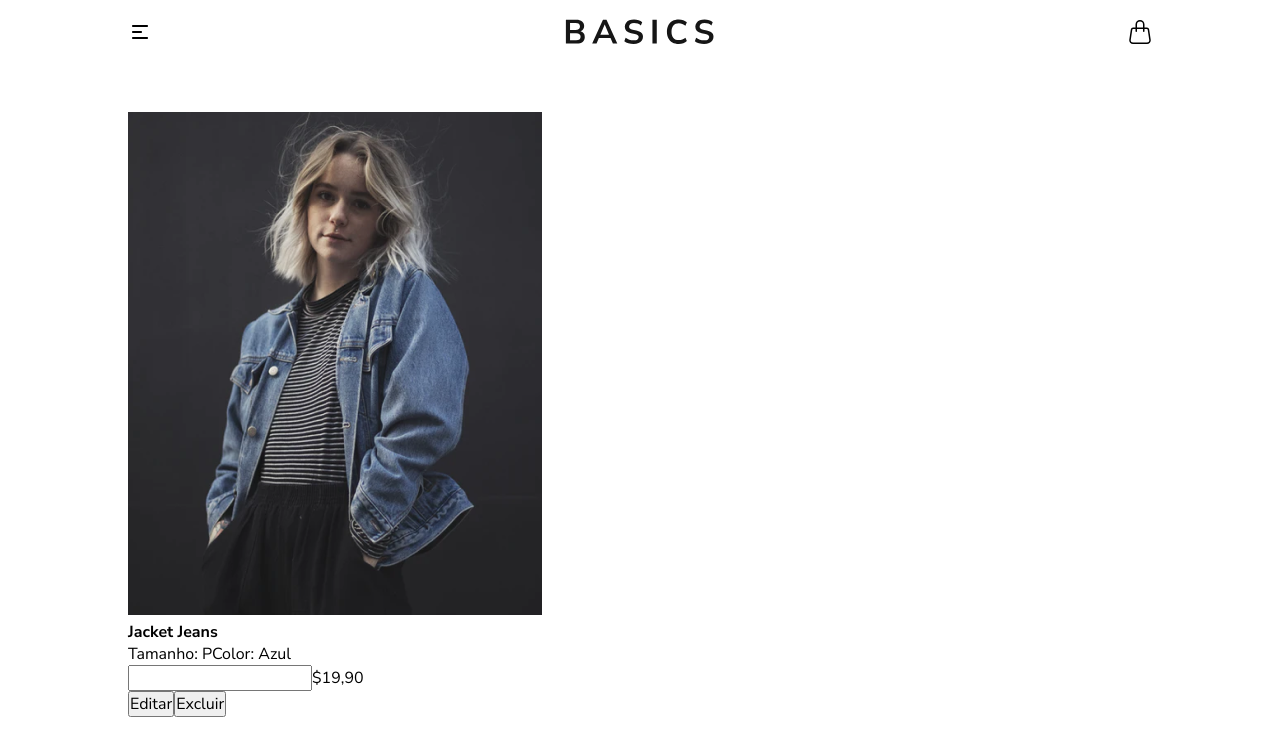
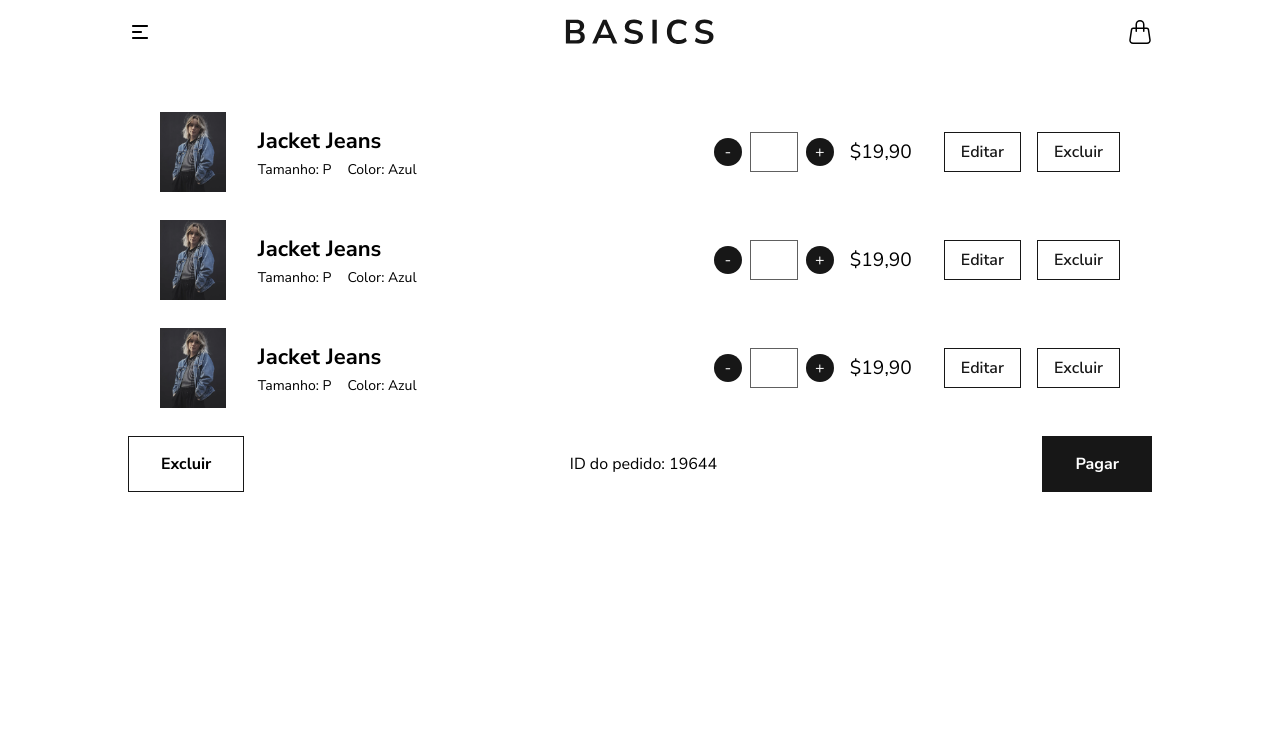
Before and after one commit to LuizSouz404/Basic-ecommerce, a Next.js app: page /myCart in a window 1280 px wide. Shown: the top 756 px of the page. Built offline with nearby package versions, Linux system fonts and the light colour scheme.

Commit message:
feat: finish mycart static page

```diff
--- a/src/components/MyCartPage/index.tsx
+++ b/src/components/MyCartPage/index.tsx
@@ -4,33 +4,110 @@ export function MyCartPage() {
   return (
     <main className={styles.container}>
       <div className={styles.content}>
-        <div>
+        <div className={styles.cartItemContainer}>
           <img src="/images/products/jacketJeans.png" alt="jacket" />
 
-          <div>
-            <div>
-              <strong>Jacket Jeans</strong>
-              <div>
-                <span>Tamanho: P</span>
-                <span>Color: Azul</span>
+          <div className={styles.cartItemInformation}>
+            <div className={styles.cartItemDescription}>
+              <strong className={styles.cartItemTitle}>Jacket Jeans</strong>
+              <div className={styles.cartItemProperties}>
+                <span className={styles.cartItemSizeProp}>Tamanho: P</span>
+                <span className={styles.cartItemColorProp}>Color: Azul</span>
               </div>
             </div>
-            <div>
-              <div>
-                <input type="number" name="" id="" />
-                <span>$19,90</span>
+
+            <div className={styles.cartItemAction}>
+              <div className={styles.cartItemQuantity}>
+                <div className={styles.cartItemQuantityInputContainer}>
+                  <button className={styles.cartItemQuantityInputMinus}>-</button>
+                  <input className={styles.cartItemQuantityInput} maxLength={3} type="number" name="" id="" />
+                  <button className={styles.cartItemQuantityInputPlus}>+</button>
+                </div>
+                <span className={styles.cartItemQuantityPrice}>$19,90</span>
               </div>
-              <div>
-                <button>
+              <div className={styles.cartItemButtons}>
+                <button className={styles.cartItemBtn}>
                   Editar
                 </button>
-                <button>
+                <button className={styles.cartItemBtn}>
                   Excluir
                 </button>
               </div>
             </div>
           </div>
         </div>
+
+        <div className={styles.cartItemContainer}>
+          <img src="/images/products/jacketJeans.png" alt="jacket" />
+
+          <div className={styles.cartItemInformation}>
+            <div className={styles.cartItemDescription}>
+              <strong className={styles.cartItemTitle}>Jacket Jeans</strong>
+              <div className={styles.cartItemProperties}>
+                <span className={styles.cartItemSizeProp}>Tamanho: P</span>
+                <span className={styles.cartItemColorProp}>Color: Azul</span>
+              </div>
+            </div>
+
+            <div className={styles.cartItemAction}>
+              <div className={styles.cartItemQuantity}>
+                <div className={styles.cartItemQuantityInputContainer}>
+                  <button className={styles.cartItemQuantityInputMinus}>-</button>
+                  <input className={styles.cartItemQuantityInput} maxLength={3} type="number" name="" id="" />
+                  <button className={styles.cartItemQuantityInputPlus}>+</button>
+                </div>
+                <span className={styles.cartItemQuantityPrice}>$19,90</span>
+              </div>
+              <div className={styles.cartItemButtons}>
+                <button className={styles.cartItemBtn}>
+                  Editar
+                </button>
+                <button className={styles.cartItemBtn}>
+                  Excluir
+                </button>
+              </div>
+            </div>
+          </div>
+        </div>
+
+        <div className={styles.cartItemContainer}>
+          <img src="/images/products/jacketJeans.png" alt="jacket" />
+
+          <div className={styles.cartItemInformation}>
+            <div className={styles.cartItemDescription}>
+              <strong className={styles.cartItemTitle}>Jacket Jeans</strong>
+              <div className={styles.cartItemProperties}>
+                <span className={styles.cartItemSizeProp}>Tamanho: P</span>
+                <span className={styles.cartItemColorProp}>Color: Azul</span>
+              </div>
+            </div>
+
+            <div className={styles.cartItemAction}>
+              <div className={styles.cartItemQuantity}>
+                <div className={styles.cartItemQuantityInputContainer}>
+                  <button className={styles.cartItemQuantityInputMinus}>-</button>
+                  <input className={styles.cartItemQuantityInput} maxLength={3} type="number" name="" id="" />
+                  <button className={styles.cartItemQuantityInputPlus}>+</button>
+                </div>
+                <span className={styles.cartItemQuantityPrice}>$19,90</span>
+              </div>
+              <div className={styles.cartItemButtons}>
+                <button className={styles.cartItemBtn}>
+                  Editar
+                </button>
+                <button className={styles.cartItemBtn}>
+                  Excluir
+                </button>
+              </div>
+            </div>
+          </div>
+        </div>
+
+        <div className={styles.cartItemActionCart}>
+          <button className={styles.cartItemActionCartPayment}>Excluir</button>
+          <span>ID do pedido: 19644</span>
+          <button className={styles.cartItemActionCartCancel}>Pagar</button>
+        </div>
       </div>
     </main>
   )
--- a/src/components/MyCartPage/styles.module.scss
+++ b/src/components/MyCartPage/styles.module.scss
@@ -8,9 +8,146 @@ main.container {
 
 div.content {
   display: grid;
-  grid-template-columns: repeat(4,1fr);
+  grid-template-columns: 1fr;
   gap: 1.75rem 1rem;
   width: 100%;
   max-width: 1024px;
   margin: 0 auto;
 }
+
+div.cartItemContainer {
+  display: flex;
+  height: 5rem;
+  width: 100%;
+  gap: 2rem;
+  padding: 0 2rem;
+}
+
+div.cartItemInformation {
+  display: flex;
+  justify-content: space-between;
+  align-items: center;
+
+  flex: 1;
+}
+
+div.cartItemDescription {
+  display: flex;
+  flex-direction: column;
+  gap: .25rem;
+}
+
+strong.cartItemTitle {
+  font-size: 22px;
+}
+
+span.cartItemSizeProp {
+  font-size: 14px;
+}
+
+span.cartItemColorProp {
+  font-size: 14px;
+}
+
+div.cartItemProperties {
+  display: flex;
+  gap: 1rem;
+}
+
+div.cartItemAction {
+  display: flex;
+  gap: 2rem;
+}
+
+div.cartItemQuantity,
+div.cartItemButtons {
+  display: flex;
+  gap: 1rem;
+  align-items: center;
+}
+
+div.cartItemQuantityInputContainer {
+  display: flex;
+  align-items: center;
+  gap: .5rem;
+}
+
+input.cartItemQuantityInput {
+  width: 3rem;
+  height: 2.5rem;
+  padding: .5rem;
+  border: 1px solid #606060;
+  outline: none;
+  text-align: center;
+
+  &::-webkit-inner-spin-button {
+    -webkit-appearance: none;
+  }
+}
+
+button.cartItemQuantityInputMinus,
+button.cartItemQuantityInputPlus {
+  width: 1.75rem;
+  height: 1.75rem;
+  background: #171717;
+  color: #fff;
+  border: none;
+  outline: none;
+  border-radius: 100%;
+  transition: .4s background;
+
+  &:hover {
+    background: #4f4f4f;
+  }
+}
+
+span.cartItemQuantityPrice {
+  font-size: 1.2rem;
+}
+
+button.cartItemBtn {
+  padding: .5rem 1rem;
+  border: 1px solid #171717;
+  background: transparent;
+  color: #171717;
+  font-weight: 600;
+  transition: .5s background, .5s color;
+
+  &:hover {
+    background: #171717;
+    color: #fff;
+  }
+}
+
+div.cartItemActionCart {
+  display: flex;
+  align-items: center;
+  justify-content: space-between;
+  width: 100%;
+}
+
+button.cartItemActionCartPayment {
+  border: 1px solid #171717;
+  background: transparent;
+  font-weight: 700;
+  padding: 1rem 2rem;
+  transition: .5s background, .5s color;
+
+  &:hover {
+    background: #171717;
+    color: #fff;
+  }
+}
+
+button.cartItemActionCartCancel {
+  border: 1px solid #171717;
+  background: #171717;
+  color: #fff;
+  font-weight: 700;
+  padding: 1rem 2rem;
+  transition: .5s background, .5s color;
+
+  &:hover {
+    background: #4f4f4f;
+  }
+}
```
